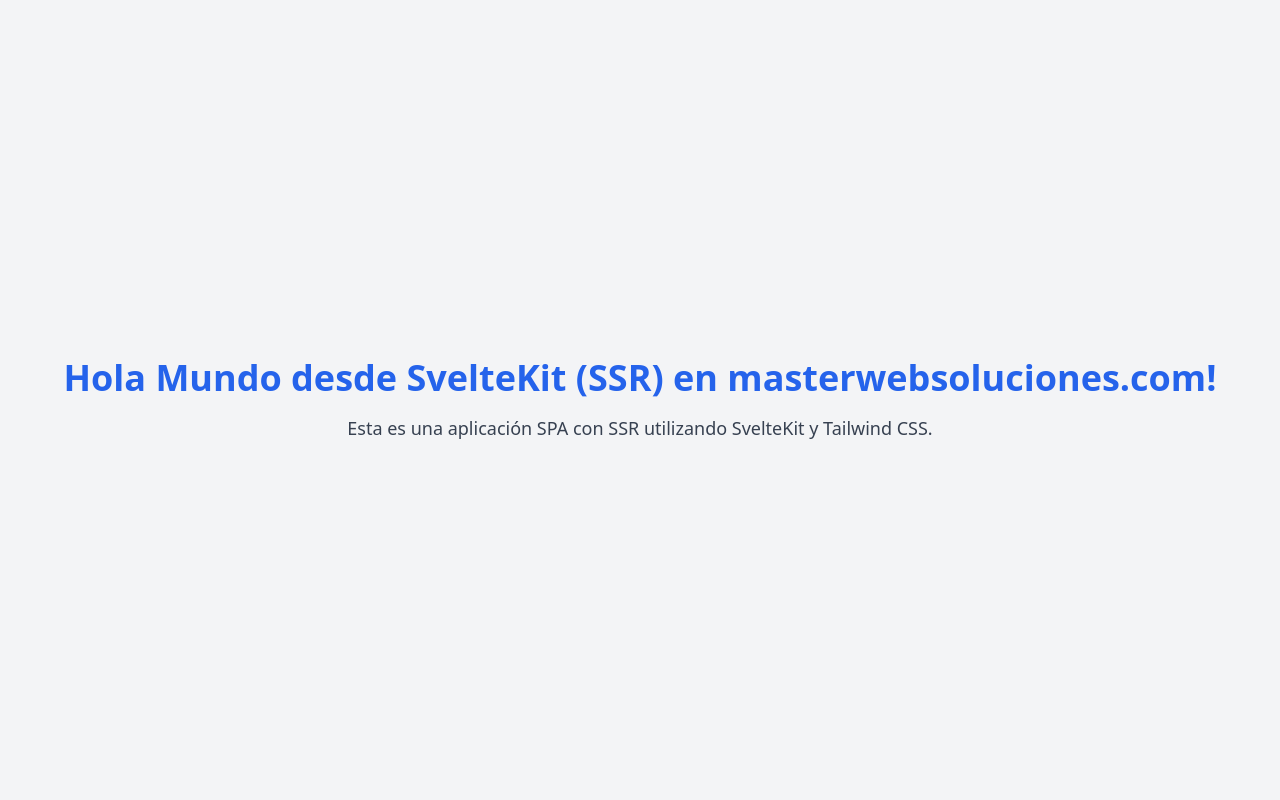
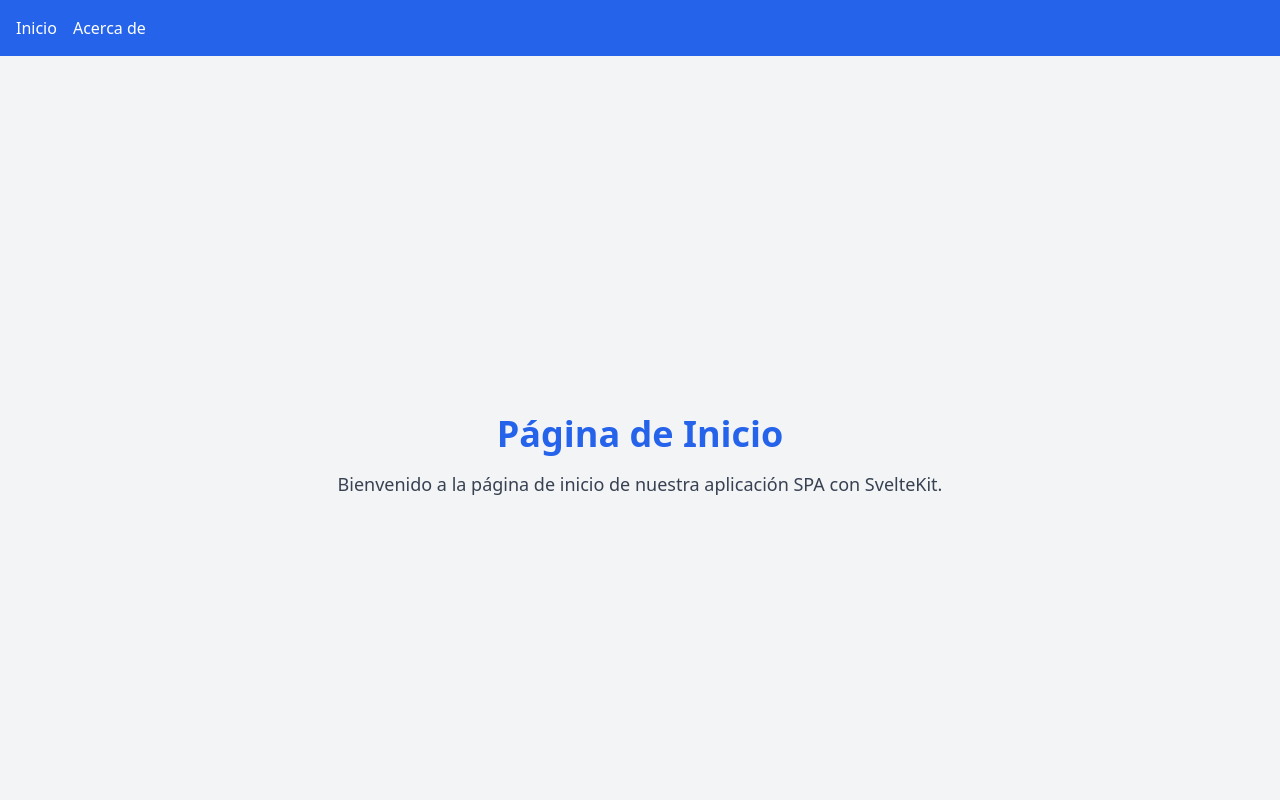
Before and after one commit to EleazarRC/scvelte, a SvelteKit app: page / in a window 1280 px wide. Shown: the top 800 px of the page. Built offline with nearby package versions, Linux system fonts and the light colour scheme.

Commit message:
Add navigation menu and multiple pages for SPA functionality

```diff
--- a/src/routes/+layout.svelte
+++ b/src/routes/+layout.svelte
@@ -1,7 +1,14 @@
-
 <!-- src/routes/+layout.svelte -->
 <script>
-	import '../app.css'; // Importa el archivo CSS globalmente
-  </script>
+  import "../app.css"; // Importa estilos globales
+</script>
 
-  <slot />
+<nav class="bg-blue-600 p-4 text-white">
+  <ul class="flex space-x-4">
+    <li><a href="/" class="hover:underline">Inicio</a></li>
+    <li><a href="/about" class="hover:underline">Acerca de</a></li>
+  </ul>
+</nav>
+
+<!-- Slot donde se cargarán las páginas -->
+<slot />
--- a/src/routes/+page.svelte
+++ b/src/routes/+page.svelte
@@ -1,13 +1,13 @@
 <!-- src/routes/+page.svelte -->
-<div class="flex min-h-screen items-center justify-center bg-gray-100">
+<!-- <div class="flex min-h-screen items-center justify-center bg-gray-100">
   <div class="text-center">
     <h1 class="text-4xl font-bold text-blue-600">Hola Mundo desde SvelteKit (SSR) en masterwebsoluciones.com!</h1>
     <p class="mt-4 text-lg text-gray-700">Esta es una aplicación SPA con SSR utilizando SvelteKit y Tailwind CSS.</p>
   </div>
-</div>
+</div> -->
 
 <!-- Imagen optimizada para móvil -->
-<img
+<!-- <img
 src="/images/prueba.webp"
 alt="Descripción de la imagen"
 width="320"
@@ -16,3 +16,11 @@
 loading="lazy"
 decoding="async"
 />
+ -->
+<!-- src/routes/+page.svelte -->
+<div class="flex min-h-screen items-center justify-center bg-gray-100">
+  <div class="text-center">
+    <h1 class="text-4xl font-bold text-blue-600">Página de Inicio</h1>
+    <p class="mt-4 text-lg text-gray-700">Bienvenido a la página de inicio de nuestra aplicación SPA con SvelteKit.</p>
+  </div>
+</div>
--- /dev/null
+++ b/src/routes/about/+page.svelte
@@ -0,0 +1,7 @@
+<!-- src/routes/about/+page.svelte -->
+<div class="flex min-h-screen items-center justify-center bg-gray-100">
+    <div class="text-center">
+      <h1 class="text-4xl font-bold text-green-600">Página Acerca de</h1>
+      <p class="mt-4 text-lg text-gray-700">Esta es la segunda página de nuestra aplicación SPA con SvelteKit.</p>
+    </div>
+  </div>
```
